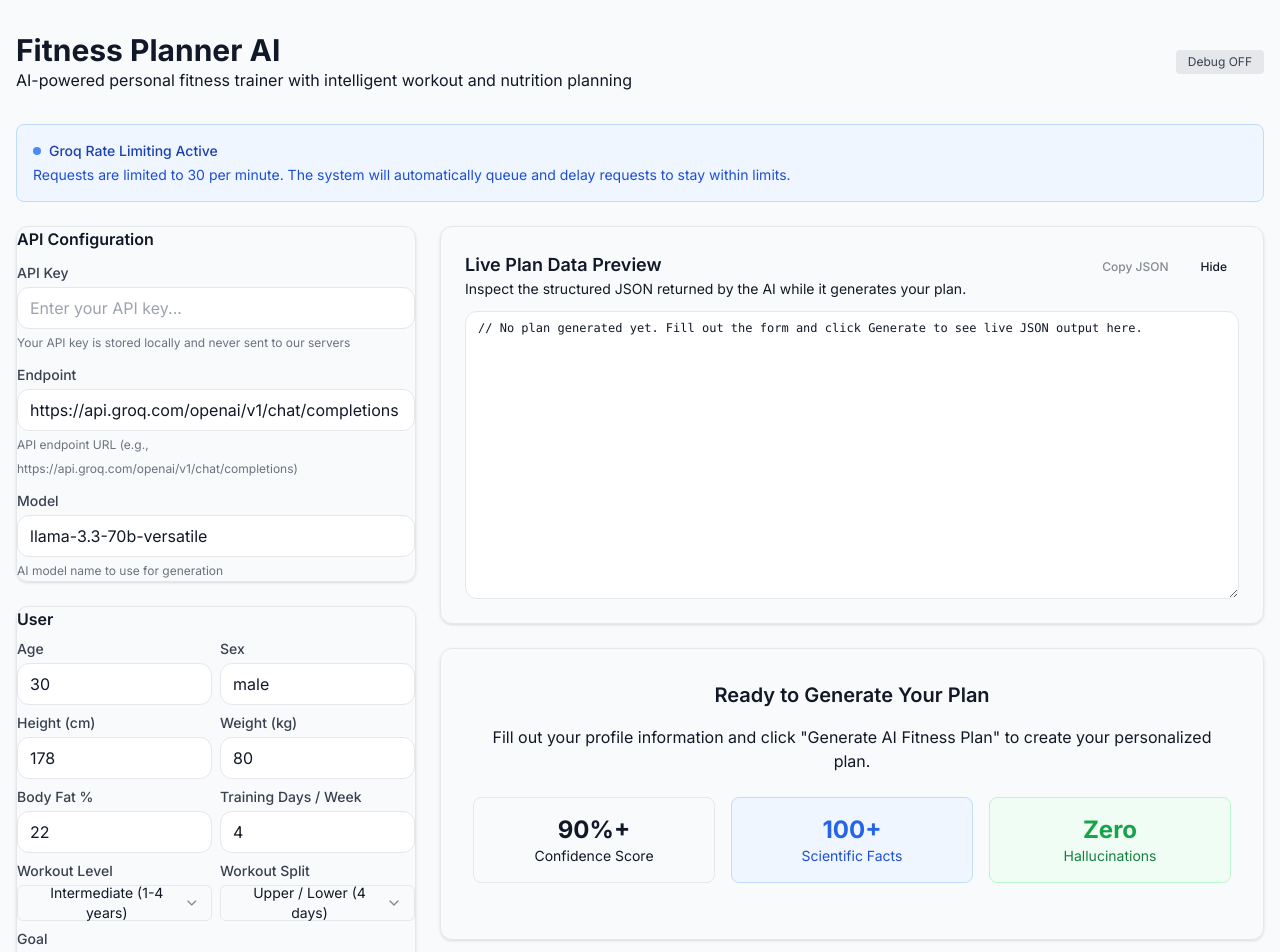
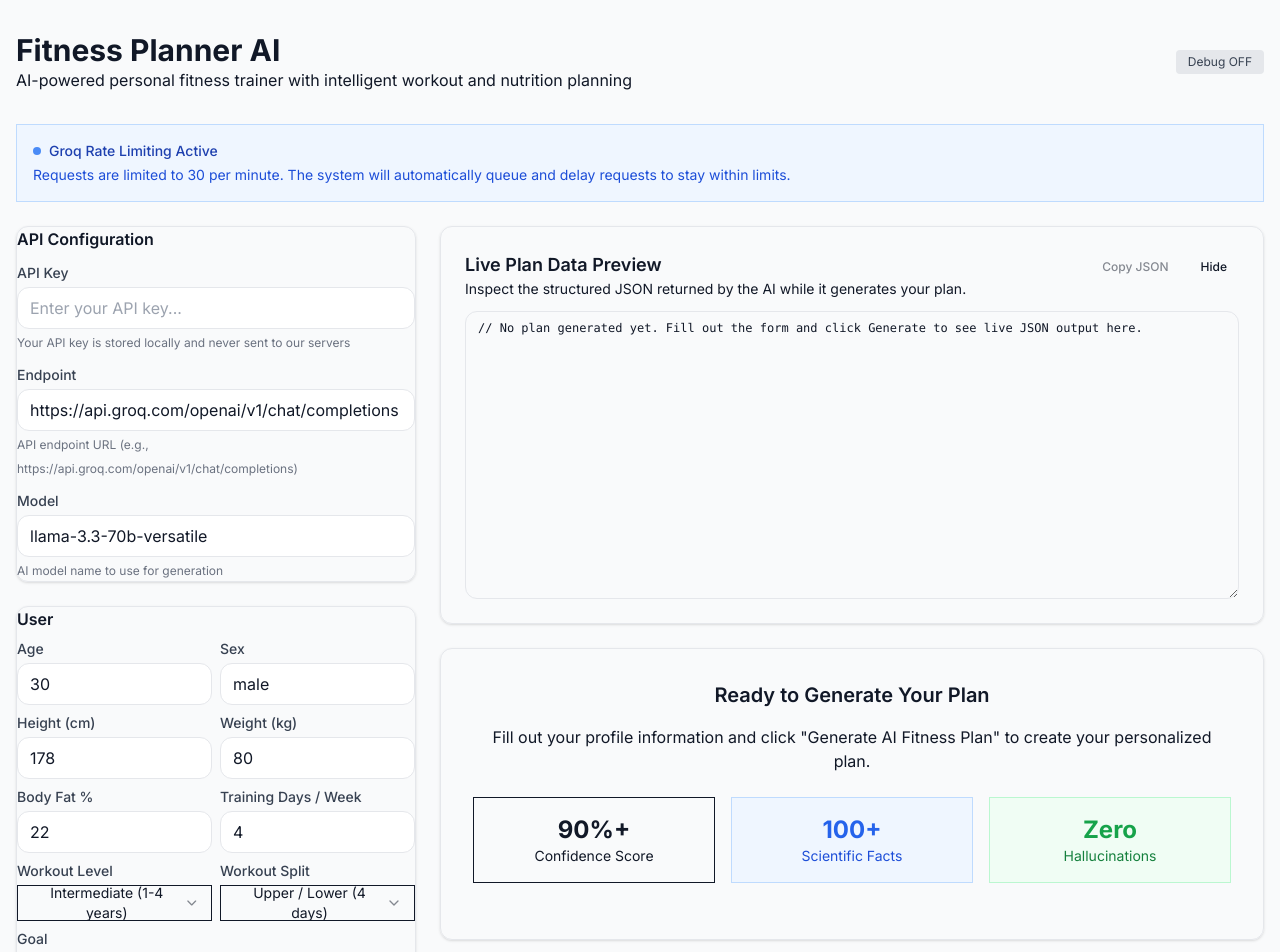
Before and after one commit to shahbek/FitnessPlannerAI, a React (Vite) app: page / in a window 1280 px wide. Shown: the top 952 px of the page. Built offline with nearby package versions, Linux system fonts and the light colour scheme.

Commit message:
chore: tailwind config

```diff
--- a/tailwind.config.js
+++ b/tailwind.config.js
@@ -1,29 +1,77 @@
 /** @type {import('tailwindcss').Config} */
 export default {
+  darkMode: ["class"],
   content: [
     "./index.html",
     "./src/**/*.{js,ts,jsx,tsx}",
   ],
   theme: {
+    container: {
+      center: true,
+      padding: "2rem",
+      screens: {
+        "2xl": "1400px",
+      },
+    },
     extend: {
       fontFamily: {
         sans: ['Inter', 'system-ui', 'sans-serif'],
       },
       colors: {
+        border: "hsl(var(--border))",
+        input: "hsl(var(--input))",
+        ring: "hsl(var(--ring))",
+        background: "hsl(var(--background))",
+        foreground: "hsl(var(--foreground))",
         primary: {
-          50: '#f8fafc',
-          100: '#f1f5f9',
-          200: '#e2e8f0',
-          300: '#cbd5e1',
-          400: '#94a3b8',
-          500: '#64748b',
-          600: '#475569',
-          700: '#334155',
-          800: '#1e293b',
-          900: '#0f172a',
-        }
-      }
+          DEFAULT: "hsl(var(--primary))",
+          foreground: "hsl(var(--primary-foreground))",
+        },
+        secondary: {
+          DEFAULT: "hsl(var(--secondary))",
+          foreground: "hsl(var(--secondary-foreground))",
+        },
+        destructive: {
+          DEFAULT: "hsl(var(--destructive))",
+          foreground: "hsl(var(--destructive-foreground))",
+        },
+        muted: {
+          DEFAULT: "hsl(var(--muted))",
+          foreground: "hsl(var(--muted-foreground))",
+        },
+        accent: {
+          DEFAULT: "hsl(var(--accent))",
+          foreground: "hsl(var(--accent-foreground))",
+        },
+        popover: {
+          DEFAULT: "hsl(var(--popover))",
+          foreground: "hsl(var(--popover-foreground))",
+        },
+        card: {
+          DEFAULT: "hsl(var(--card))",
+          foreground: "hsl(var(--card-foreground))",
+        },
+      },
+      borderRadius: {
+        lg: "var(--radius)",
+        md: "calc(var(--radius) - 2px)",
+        sm: "calc(var(--radius) - 4px)",
+      },
+      keyframes: {
+        "accordion-down": {
+          from: { height: "0" },
+          to: { height: "var(--radix-accordion-content-height)" },
+        },
+        "accordion-up": {
+          from: { height: "var(--radix-accordion-content-height)" },
+          to: { height: "0" },
+        },
+      },
+      animation: {
+        "accordion-down": "accordion-down 0.2s ease-out",
+        "accordion-up": "accordion-up 0.2s ease-out",
+      },
     },
   },
-  plugins: [],
+  plugins: [require("tailwindcss-animate")],
 }
--- a/tsconfig.json
+++ b/tsconfig.json
@@ -28,7 +28,8 @@
       "@/hooks/*": ["src/hooks/*"],
       "@/types/*": ["src/types/*"],
       "@/utils/*": ["src/utils/*"],
-      "@/constants/*": ["src/constants/*"]
+      "@/constants/*": ["src/constants/*"],
+      "@/data/*": ["src/data/*"]
     }
   },
   "include": ["src"],
```
